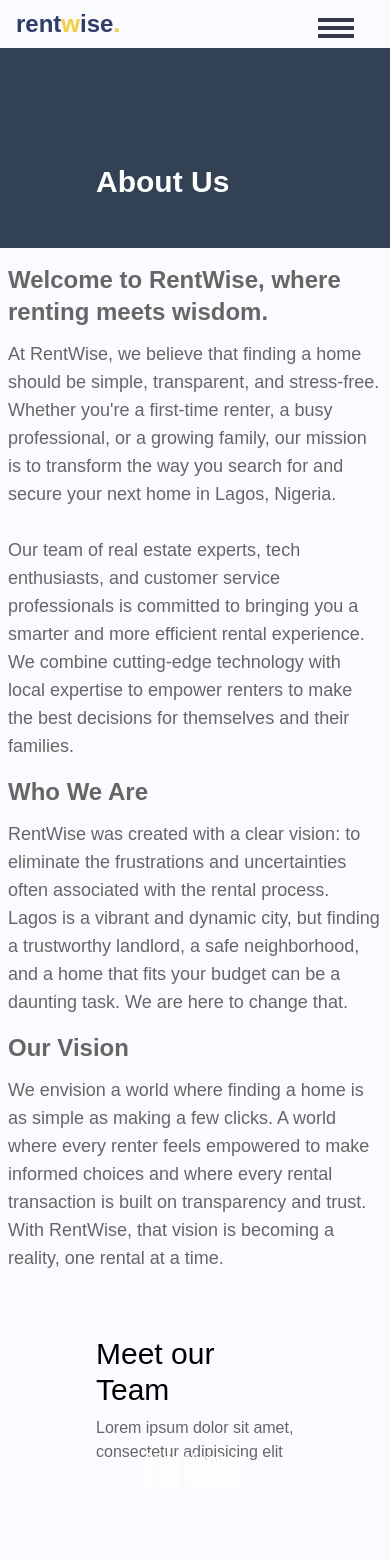
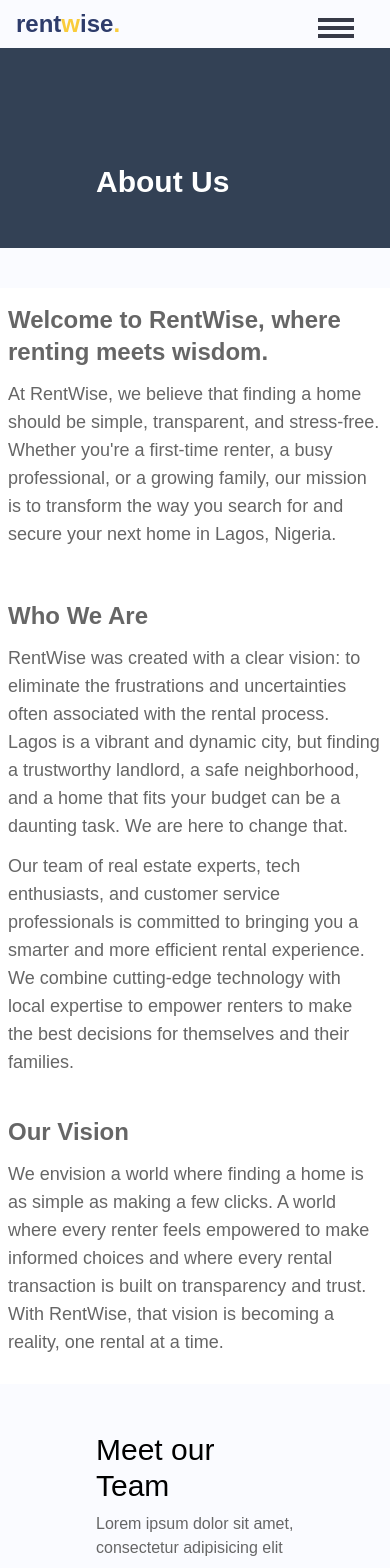
Before and after one commit to Obadea/rentwise, a React (Create React App) app: page /aboutus in a window 390 px wide. Shown: the top 1568 px of the page. Built offline with nearby package versions, Linux system fonts and the light colour scheme; a web font is replaced by a local one.

Commit message:
minor change

```diff
--- a/src/pages/aboutuspage/AboutUsPage.jsx
+++ b/src/pages/aboutuspage/AboutUsPage.jsx
@@ -10,7 +10,7 @@ function AboutUsPage() {
       <div className="h-[200px] bg-slate-700 flex items-end pb-12 px-24">
         <h3 className="font-bold text-white text-3xl">About Us</h3>
       </div>
-      <div className="flex flex-col px-2 py-4 lg:px-24 lg:py-10 lg:flex-row flex-wrap gap-4 lg:gap-8">
+      <div className="flex flex-col px-2 py-4 lg:px-24 lg:py-10 lg:flex-row flex-wrap gap-10 lg:gap-8 mt-10 bg-white">
         <AboutTextContent
           header="Welcome to RentWise, where renting meets wisdom."
           paragraph="At RentWise, we believe that finding a home should be simple,
@@ -18,11 +18,15 @@ function AboutUsPage() {
         professional, or a growing family, our mission is to transform the way
         you search for and secure your next home in Lagos, Nigeria."
         />
-        <AboutTextContent paragraph="Our team of real estate experts, tech enthusiasts, and customer service professionals is committed to bringing you a smarter and more efficient rental experience. We combine cutting-edge technology with local expertise to empower renters to make the best decisions for themselves and their families." />
+        <AboutTextContent
+          className="hidden lg:flex"
+          paragraph="Our team of real estate experts, tech enthusiasts, and customer service professionals is committed to bringing you a smarter and more efficient rental experience. We combine cutting-edge technology with local expertise to empower renters to make the best decisions for themselves and their families."
+        />
 
         <AboutTextContent
           header="Who We Are"
           paragraph="RentWise was created with a clear vision: to eliminate the frustrations and uncertainties often associated with the rental process. Lagos is a vibrant and dynamic city, but finding a trustworthy landlord, a safe neighborhood, and a home that fits your budget can be a daunting task. We are here to change that."
+          paragraph1="Our team of real estate experts, tech enthusiasts, and customer service professionals is committed to bringing you a smarter and more efficient rental experience. We combine cutting-edge technology with local expertise to empower renters to make the best decisions for themselves and their families."
         />
         <AboutTextContent
           header="Our Vision"
@@ -40,7 +44,7 @@ function AboutUsPage() {
               Lorem ipsum dolor sit amet, consectetur adipisicing elit
             </p>
           </div>
-          <div className="flex flex-col justify-between gap-2 lg:gap-6 lg:flex-row ">
+          <div className="flex flex-col justify-between gap-4 lg:gap-6 lg:flex-row ">
             <AboutPhotoCard />
             <AboutPhotoCard />
             <AboutPhotoCard />
@@ -48,6 +52,7 @@ function AboutUsPage() {
           </div>
         </div>
       </div>
+      <div></div>
     </div>
   );
 }
--- a/src/pages/aboutuspage/components/AboutPhotoCard.jsx
+++ b/src/pages/aboutuspage/components/AboutPhotoCard.jsx
@@ -3,7 +3,7 @@ import image from "../../../assets/scheduleImage.png";
 
 function AboutPhotoCard() {
   return (
-    <div class="relative flex-1 max-w-[300px] h-[400px]">
+    <div class="relative lg:flex-1 max-w-[300px] h-[400px]">
       <img
         src={image}
         alt="Description"
--- a/src/pages/aboutuspage/components/AboutTextContent.jsx
+++ b/src/pages/aboutuspage/components/AboutTextContent.jsx
@@ -1,10 +1,13 @@
 import React from "react";
 
-function AboutTextContent({ header, paragraph }) {
+function AboutTextContent({ header, paragraph, paragraph1, className }) {
   return (
-    <div className="flex flex-col gap-3 fex-1 lg:w-[45%]">
-      <h4 className="font-bold text-2xl text-customStreetcolor">{header}</h4>
+    <div className={`${className} flex flex-col gap-3 fex-1 lg:w-[45%]`}>
+      <h4 className={`font-bold text-2xl text-customStreetcolor`}>{header}</h4>
       <p className="font-normal text-lg text-customStreetcolor">{paragraph}</p>
+      <p className={`font-normal text-lg text-customStreetcolor lg:hidden`}>
+        {paragraph1}
+      </p>
     </div>
   );
 }
```
